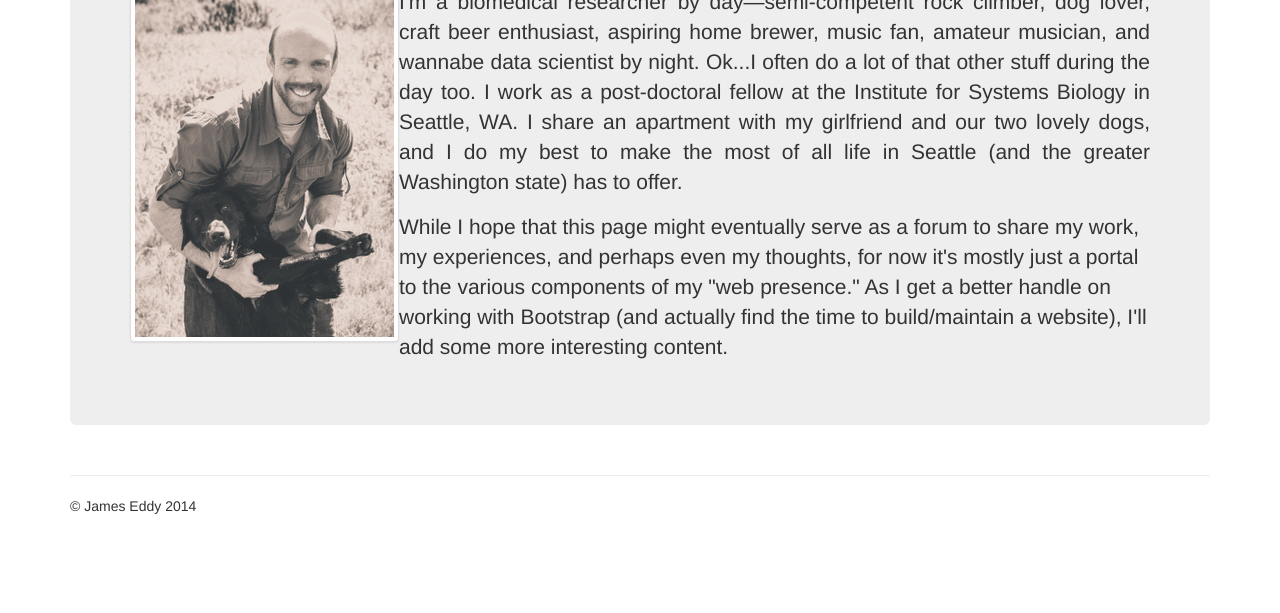
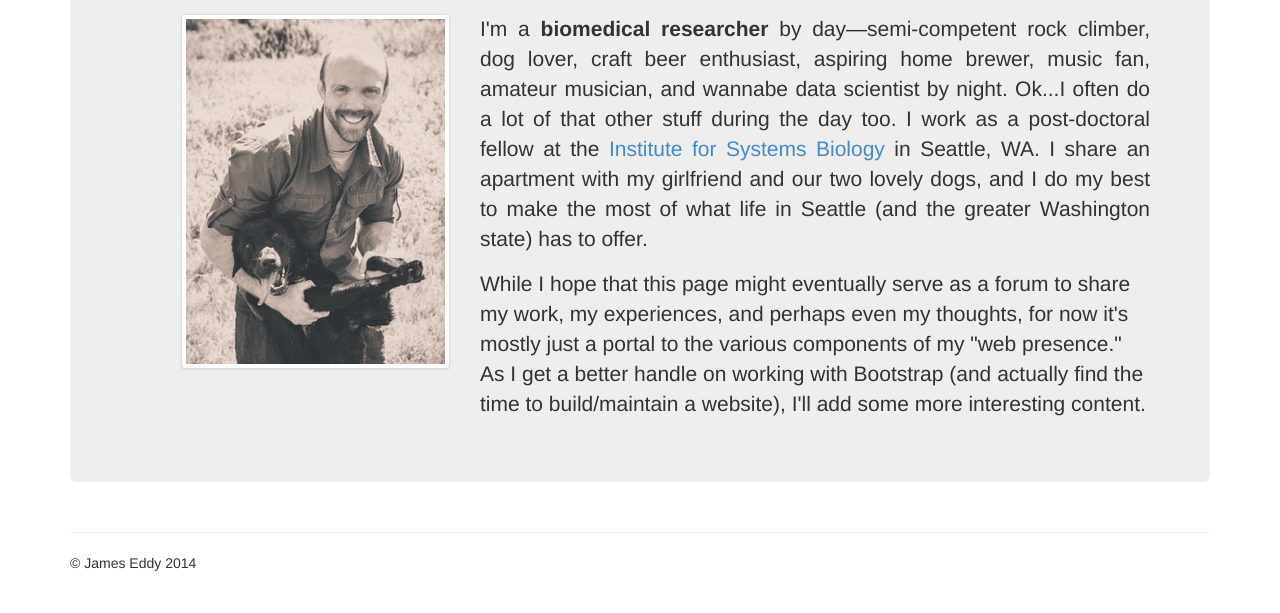
Before and after one commit to jaeddy/jaeddy.github.io_old, a plain HTML site: page index.html in a window 1280 px wide. Shown: the part 187-800 px from the top of the page. Drawn offline with nearby package versions, Linux system fonts and the light colour scheme.

Commit message:
updates to layout

```diff
--- a/index.html
+++ b/index.html
@@ -63,26 +63,37 @@
     <!-- Main jumbotron for a primary marketing message or call to action -->
     <div class="container theme-showcase" role="main">
       <div class="jumbotron">
-        <h3>About Me</h3>
-        <img src="images/me_and_bean.jpg" class="img-thumbnail" align="left">
-        <p align="justify" class="l_pad">I'm a biomedical researcher by
-          day&#8212semi-competent rock climber, dog lover, craft beer
-          enthusiast, aspiring home brewer, music fan, amateur musician, and
-          wannabe data scientist by night. Ok...I often do a lot of that other
-          stuff during the day too. I work as a post-doctoral fellow at the
-          Institute for Systems Biology in Seattle, WA. I share an apartment
-          with my girlfriend and our two lovely dogs, and I do my best to make
-          the most of all life in Seattle (and the greater Washington state) has
-           to offer.
-         </p>
-         <p>While I hope that this page might eventually serve as a forum to
+        <h2>About Me...</h2>
+        <br>
+        <div class="row">
+          <div class="col-md-4">
+            <img src="images/me_and_bean.jpg" class="img-thumbnail"
+            align="right">
+          </div> <!-- /col-md-4 -->
+          <div class="col-md-8">
+        <p class="text-justify">
+          I'm a <strong>biomedical researcher</strong> by day&#8212semi-competent
+            rock climber, dog lover, craft beer enthusiast, aspiring home
+          brewer, music fan, amateur musician, and wannabe data scientist by
+          night. Ok...I often do a lot of that other stuff during the day too.
+          I work as a post-doctoral fellow at the
+          <a href="http://www.systemsbiology.org/">Institute
+          for Systems Biology</a> in Seattle, WA. I share an apartment with my
+          girlfriend and our two lovely dogs, and I do my best to make the most
+          of what life in Seattle (and the greater Washington state) has to
+          offer.
+        </p>
+        <p>While I hope that this page might eventually serve as a forum to
           share my work, my experiences, and perhaps even my thoughts, for now
           it's mostly just a portal to the various components of my "web
           presence." As I get a better handle on working with Bootstrap (and
           actually find the time to build/maintain a website), I'll add some
           more interesting content.
-      </div>
-    </div>
+        </p>
+          </div> <!--/col-md-8 -->
+        </div> <!--/row -->
+      </div> <!-- /jumbotron -->
+    </div> <!-- /container -->
 
     <div class="container">
       <hr>
```
